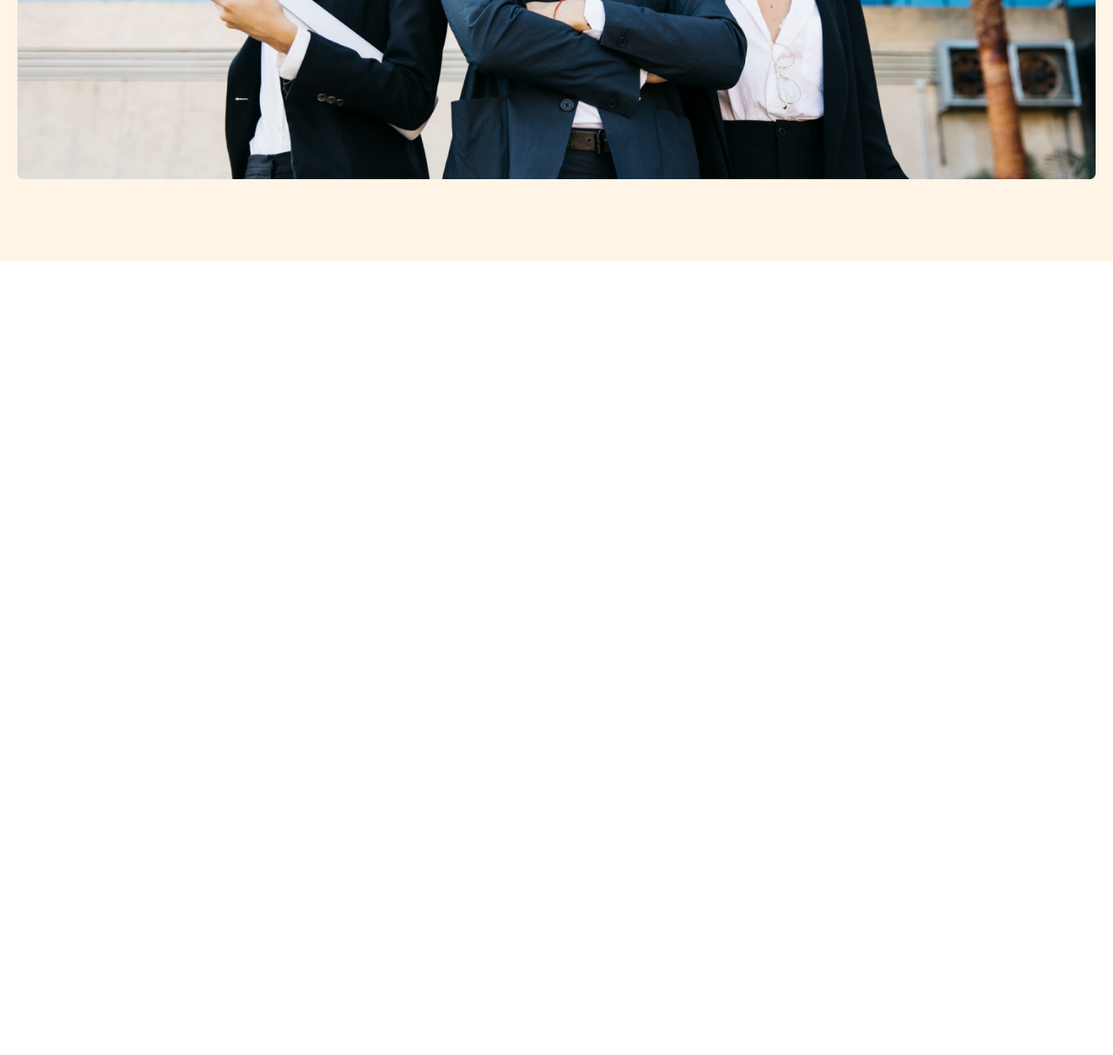
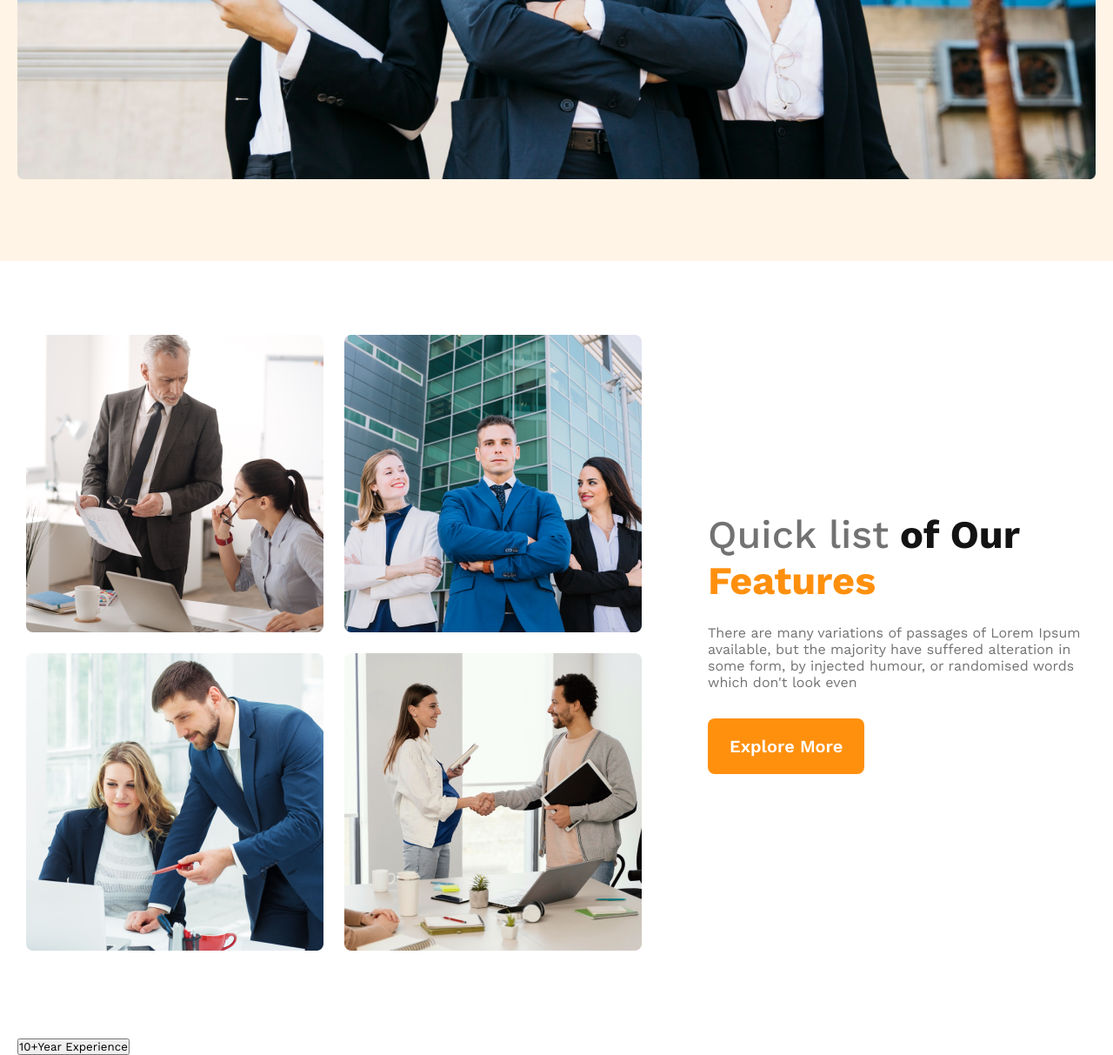
Before and after one commit to UmmayKashfa/g3-architects, a plain HTML site: page index.html in a window 1280 px wide. Shown: the part 979-2192 px from the top of the page at 87% size. Before the commit the page ends 1279 px from the top, so only its background shows below. Drawn offline with nearby package versions, Linux system fonts and the light colour scheme.

Commit message:
article added

```diff
--- a/css/style.css
+++ b/css/style.css
@@ -5,7 +5,7 @@
 }
 :root {
   --primary-color: #ff900e;
-  --paragraph-color: #727272;
+  --secondary-color: #727272;
 }
 .container {
   max-width: 1240px;
@@ -23,7 +23,7 @@
   margin-top: 32px;
 }
 .description {
-  color: var(--paragraph-color);
+  color: var(--secondary-color);
   font-weight: 400;
   font-size: 16px;
   margin-top: 24px;
@@ -65,29 +65,68 @@ ul > li {
   font-size: 64px;
   font-weight: 700;
 }
-.banner img{
+.banner img {
   width: 100%;
   margin-top: 50px;
 }
 /*------------------ feature style ----------------*/
-
-
+.our-features {
+  display: flex;
+  align-items: center;
+  justify-content: center;
+  gap: 76px;
+  margin: 85px 10px 100px;
+}
+.feature {
+  display: grid;
+  grid-template-columns: repeat(2, 1fr);
+  gap: 24px;
+}
+.section-title {
+  font-weight: 700;
+  font-size: 45px;
+  color: #131313;
+}
+.primary-color{
+    color: var(--primary-color);
+}
+.secondary-color{
+    color: var(--secondary-color);
+    font-weight: 500;
+}
+/* article style */
 
 /*------------------ responsive ----------------*/
 
-@media only screen and (max-width:576px) {
-    nav ,ul {
+@media only screen and (max-width: 576px) {
+  nav,
+  ul,.our-features {
     flex-direction: column;
     align-items: flex-start;
+
   }
-      .banner{
+  .banner {
     margin-top: 50px;
   }
-      .banner-details{
+  .banner-details {
+    width: 100%;
+  }
+  .feature {
+      grid-template-columns: repeat(1 , 1fr);
+      gap: 10px;
+      justify-content: center;
+      width: 100%;
+    }
+  .feature-img{
     width: 100%;
   }
 }
 
-@media screen and (min-width:577px) and (max-width:992px) {
-
+@media screen and (min-width: 577px) and (max-width: 992px) {
+    .our-features{
+        flex-direction: column;
     }
+    .feature , .feature-img{
+        width: 100%;
+    }
+}
--- a/index.html
+++ b/index.html
@@ -32,15 +32,47 @@
         <div class="banner">
           <div class="banner-details">
             <h2 class="banner-title">Brand New Group of Architects</h2>
-            <p class="description">There are many variations of passages of Lorem Ipsum available, but the majority have suffered alteration in some form, by injected humour, or randomised words which don't look even</p>
+            <p class="description">
+              There are many variations of passages of Lorem Ipsum available,
+              but the majority have suffered alteration in some form, by
+              injected humour, or randomised words which don't look even
+            </p>
             <button class="primary-btn">Explore More</button>
           </div>
-          <img src="images/banner.png" alt="">
+          <img src="images/banner.png" alt="" />
         </div>
       </div>
     </header>
     <!-- header end -->
-    <!-- feature section start -->
-
+    <div class="container">
+      <!-- feature section start -->
+      <section class="our-features">
+        <div class="feature">
+          <img class="feature-img" src="images/team1.png" alt="" />
+          <img class="feature-img" src="images/team2.png" alt="" />
+          <img class="feature-img" src="images/team3.png" alt="" />
+          <img class="feature-img" src="images/team4.png" alt="" />
+        </div>
+        <div class="feature-details">
+          <h3 class="section-title">
+            <span class="secondary-color">Quick list</span> of Our
+            <span class="primary-color">Features</span>
+          </h3>
+          <p class="description">
+            There are many variations of passages of Lorem Ipsum available, but
+            the majority have suffered alteration in some form, by injected
+            humour, or randomised words which don't look even
+          </p>
+          <button class="primary-btn">Explore More</button>
+        </div>
+      </section>
+      <!-- feature section end -->
+      <!-- article section start -->
+      <article>
+        <div class="blog"></div>
+        <div class="article-img"></div>
+        <button>10+Year <span>Experience</span></button>
+      </article>
+    </div>
   </body>
 </html>
```
Lines whose indentation alone changed are shown as unchanged.
